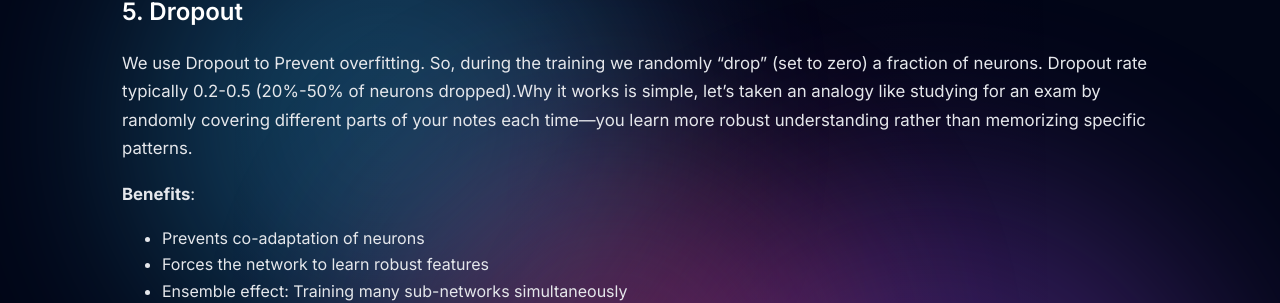
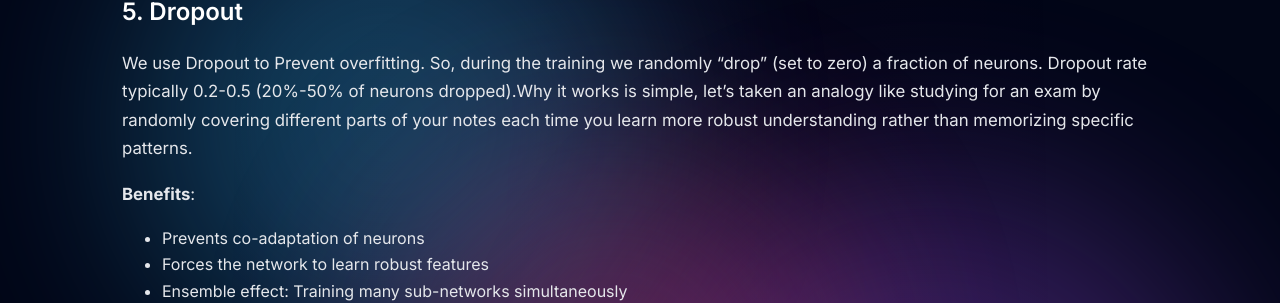
Before and after one commit to mayank1101/mayank1101.github.io, a Jekyll site: the page built from _posts/2026-01-10-cnn.md, in a window 1280 px wide and 900 px high, scrolled down 11013 px. Shown: the part 207-510 px from the top of the window. Built offline with Jekyll 4.4.1, drawn with Linux system fonts in a browser that asks for light colours; some of the changed text lies outside the part shown.

Commit message:
fixed typo error

```diff
--- a/_posts/2026-01-10-cnn.md
+++ b/_posts/2026-01-10-cnn.md
@@ -255,7 +255,7 @@
 - Stride = 2: Move two pixels at a time (faster, smaller output)
 
 Output size formula:
-$$\text{output\_size} = \left\lfloor \frac{\text{input\_size} + 2 \times \text{padding} - \text{filter\_size}}{\text{stride}} \right\rfloor + 1$$
+$$\text{output_size} = \left\lfloor \frac{\text{input_size} + 2 \times \text{padding} - \text{filter_size}}{\text{stride}} \right\rfloor + 1$$
 
 Example:
 - Input: 32×32
@@ -366,7 +366,7 @@
 
 ### 5. Dropout
 
-We use Dropout to Prevent overfitting. So, during the training we randomly "drop" (set to zero) a fraction of neurons. Dropout rate typically 0.2-0.5 (20%-50% of neurons dropped).Why it works is simple, let's taken an analogy like studying for an exam by randomly covering different parts of your notes each time—you learn more robust understanding rather than memorizing specific patterns.
+We use Dropout to Prevent overfitting. So, during the training we randomly "drop" (set to zero) a fraction of neurons. Dropout rate typically 0.2-0.5 (20%-50% of neurons dropped).Why it works is simple, let's taken an analogy like studying for an exam by randomly covering different parts of your notes each time you learn more robust understanding rather than memorizing specific patterns.
 
 **Benefits**:
 
```
